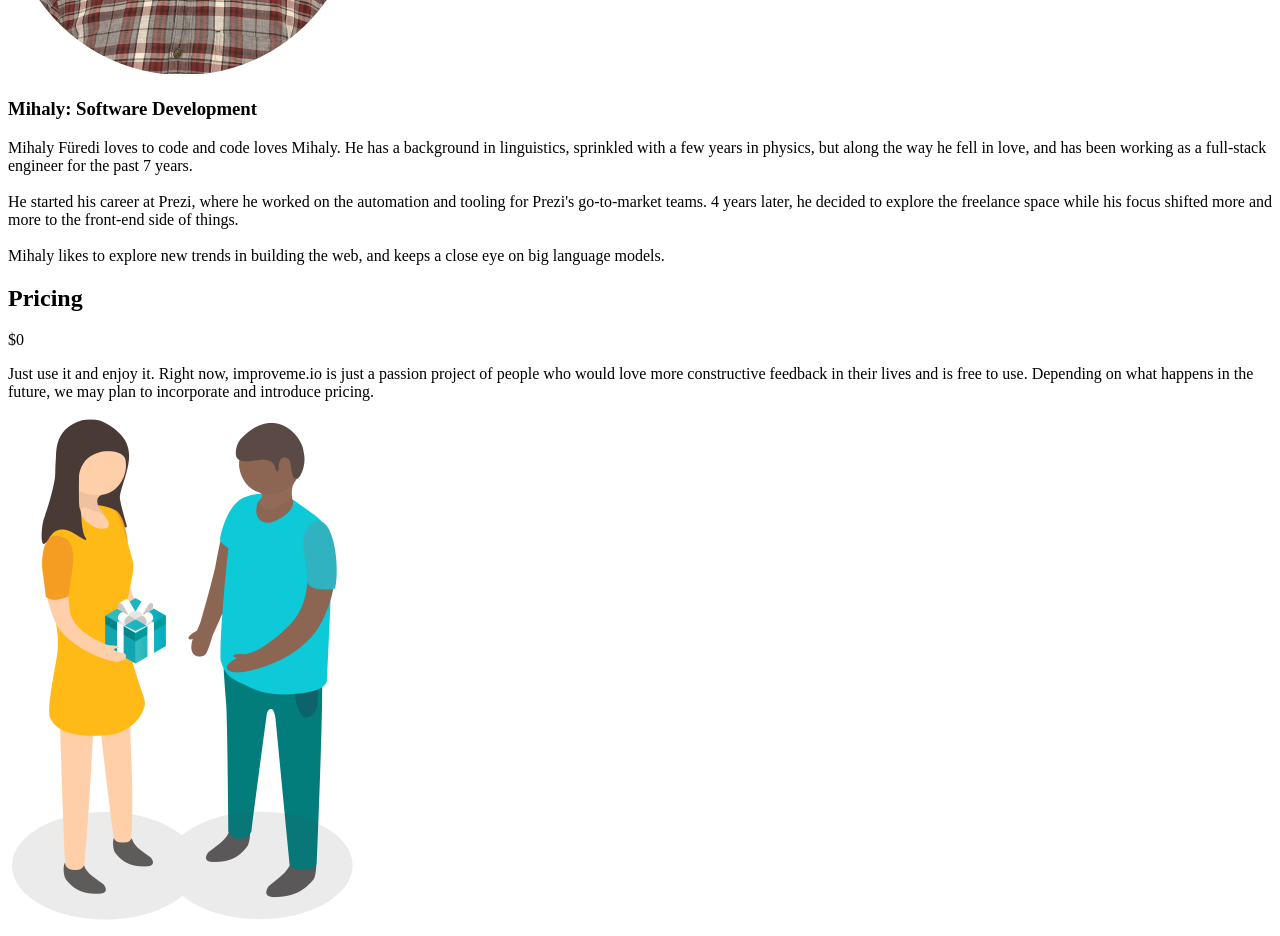
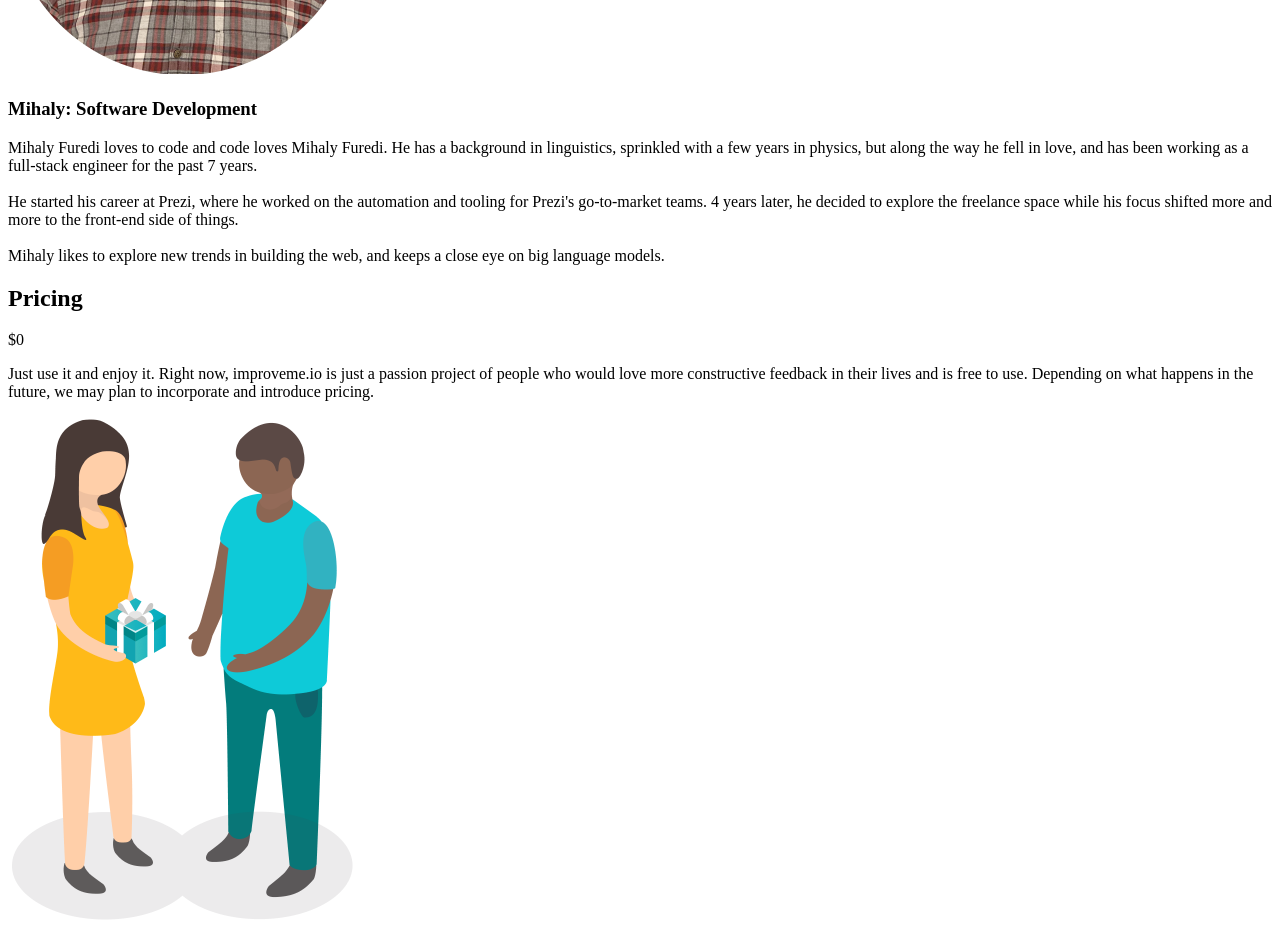
Before and after one commit to improveme-io/imio-product-demo, a Next.js app: page / in a window 1280 px wide. Shown: the part 6420-7356 px from the top of the page. Built offline with nearby package versions, Linux system fonts and the light colour scheme; no server answers.

Commit message:
Update index.tsx (#94)
* Update index.tsx

* asdfasdfasdfasdf

```diff
--- a/src/pages/index.tsx
+++ b/src/pages/index.tsx
@@ -291,8 +291,8 @@ const Home: NextPage = () => {
                 Mihaly: Software Development
               </h3>
               <p className="text-md mb-8 md:max-w-lg">
-                Mihaly Füredi loves to code and code loves Mihaly. He has a
-                background in linguistics, sprinkled with a few years in
+                Mihaly Furedi loves to code and code loves Mihaly Furedi. He has
+                a background in linguistics, sprinkled with a few years in
                 physics, but along the way he fell in love, and has been working
                 as a full-stack engineer for the past 7 years.
                 <br />
```
